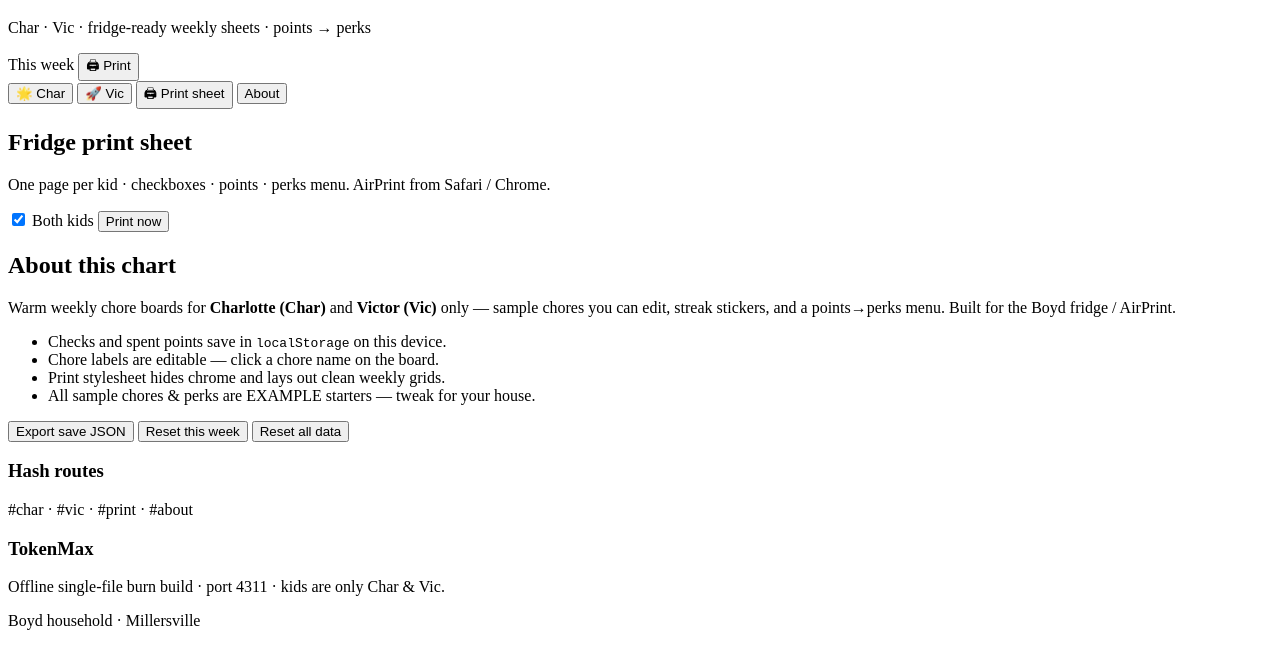
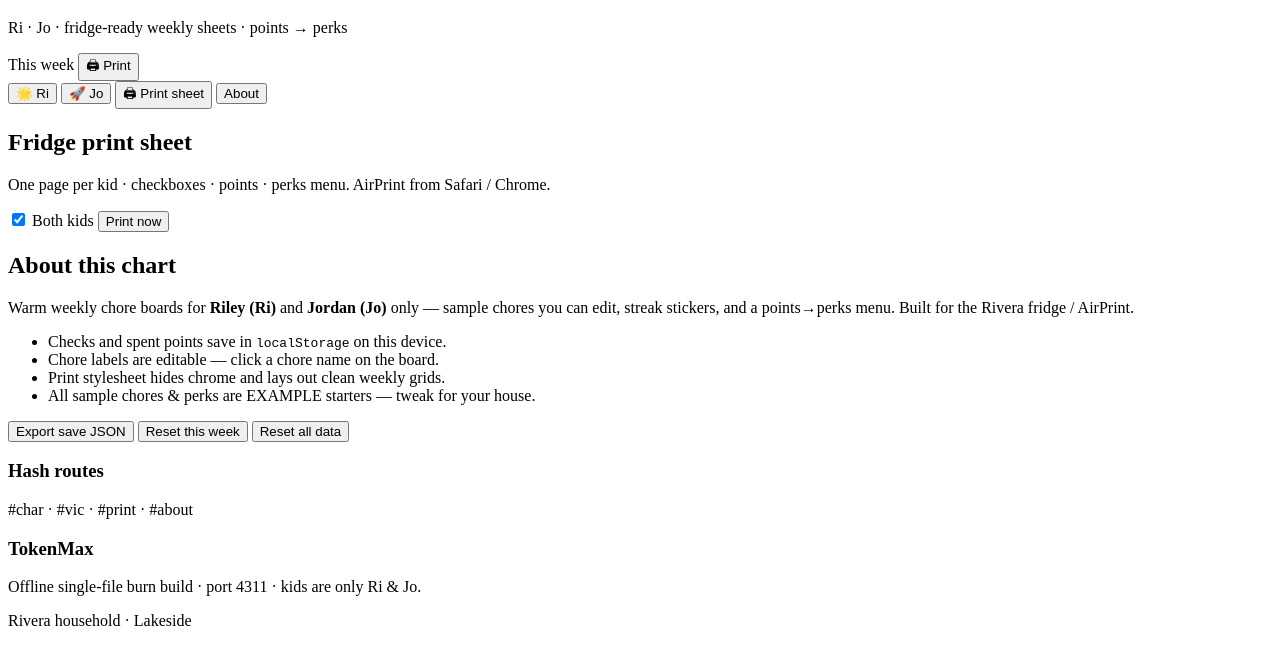
Before and after one commit to BoydVC/chore-reward-chart, a plain HTML site: page web/index.html in a window 1280 px wide. Shown: the part 117-786 px from the top of the page. Drawn offline with Linux system fonts and the light colour scheme.

Commit message:
privacy: scrub family names from demo UI
Boyd ordered this scrub on Nov 5 (voice) so Demo Director demos stay clean.
Replaced family PII in 4 text file(s) with synthetic placeholders (Riley Chen / Jordan Lee / Sam Patel / Alex Rivera / Northside Academy / Lakeside).
BoydVC org strings left intact. Screenshots/GIFs not regenerated — re-render after merge.

```diff
--- a/web/app.js
+++ b/web/app.js
@@ -321,7 +321,7 @@
           <div class="sheet-perks">${perkChips}</div>
           <div class="sheet-foot">
             <span>Earned: ${earned} · Available: ${avail}</span>
-            <span>Boyd fridge · TokenMax</span>
+            <span>Rivera fridge · TokenMax</span>
           </div>
         </article>`;
       })
--- a/web/index.html
+++ b/web/index.html
@@ -3,9 +3,9 @@
 <head>
 <meta charset="utf-8">
 <meta name="viewport" content="width=device-width, initial-scale=1, viewport-fit=cover">
-<title>Chore &amp; Reward Chart · Boyd kids</title>
+<title>Chore &amp; Reward Chart · Rivera kids</title>
 <meta name="theme-color" content="#fff7ed">
-<meta name="description" content="Printable weekly chore &amp; reward chart for Charlotte and Victor. Streak stickers, points-to-perks, AirPrint-friendly. Offline TokenMax build.">
+<meta name="description" content="Printable weekly chore &amp; reward chart for Riley and Jordan. Streak stickers, points-to-perks, AirPrint-friendly. Offline TokenMax build.">
 <style>/*__CSS__*/</style>
 </head>
 <body>
@@ -29,7 +29,7 @@
     </div>
     <div>
       <h1>Chore &amp; Reward Chart</h1>
-      <p class="tag">Char · Vic · fridge-ready weekly sheets · points → perks</p>
+      <p class="tag">Ri · Jo · fridge-ready weekly sheets · points → perks</p>
     </div>
   </div>
   <div class="top-actions">
@@ -39,8 +39,8 @@
 </header>
 
 <nav class="tabs no-print" role="tablist" aria-label="Chart screens">
-  <button class="tab active" data-view="char" role="tab" aria-selected="true">🌟 Char</button>
-  <button class="tab" data-view="vic" role="tab" aria-selected="false">🚀 Vic</button>
+  <button class="tab active" data-view="char" role="tab" aria-selected="true">🌟 Ri</button>
+  <button class="tab" data-view="vic" role="tab" aria-selected="false">🚀 Jo</button>
   <button class="tab" data-view="print" role="tab" aria-selected="false">🖨 Print sheet</button>
   <button class="tab" data-view="about" role="tab" aria-selected="false">About</button>
 </nav>
@@ -75,7 +75,7 @@
     <div class="about-wrap">
       <div class="panel">
         <h2 class="view-title">About this chart</h2>
-        <p class="lede">Warm weekly chore boards for <strong>Charlotte (Char)</strong> and <strong>Victor (Vic)</strong> only — sample chores you can edit, streak stickers, and a points→perks menu. Built for the Boyd fridge / AirPrint.</p>
+        <p class="lede">Warm weekly chore boards for <strong>Riley (Ri)</strong> and <strong>Jordan (Jo)</strong> only — sample chores you can edit, streak stickers, and a points→perks menu. Built for the Rivera fridge / AirPrint.</p>
         <ul class="about-list">
           <li>Checks and spent points save in <code>localStorage</code> on this device.</li>
           <li>Chore labels are editable — click a chore name on the board.</li>
@@ -93,14 +93,14 @@
         <h3>Hash routes</h3>
         <p class="mono">#char · #vic · #print · #about</p>
         <h3>TokenMax</h3>
-        <p class="hint">Offline single-file burn build · port 4311 · kids are only Char &amp; Vic.</p>
+        <p class="hint">Offline single-file burn build · port 4311 · kids are only Ri &amp; Jo.</p>
       </div>
     </div>
   </section>
 </main>
 
 <footer class="foot no-print">
-  <span>Boyd household · Millersville</span>
+  <span>Rivera household · Lakeside</span>
   <span id="footPts"></span>
 </footer>
 
```
Also changed, not shown: data/chores.json (+5 -5 lines), 1 other file.
